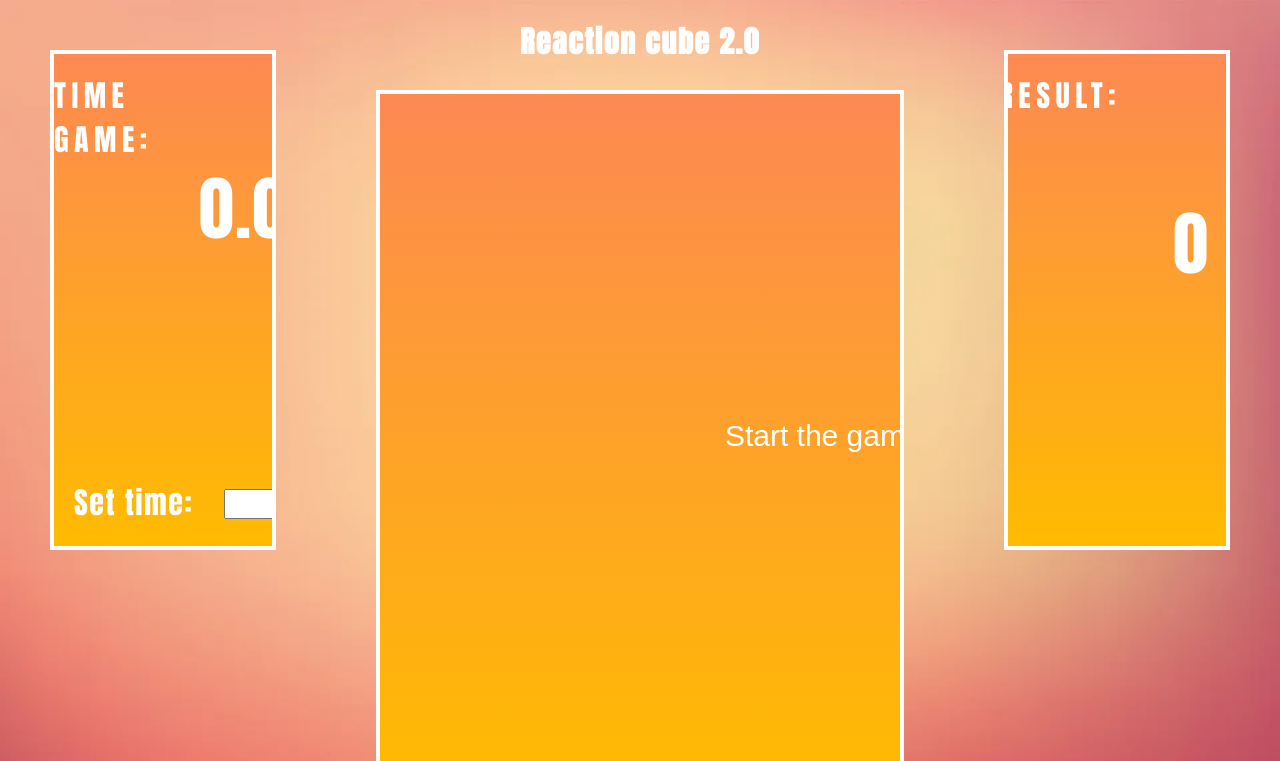
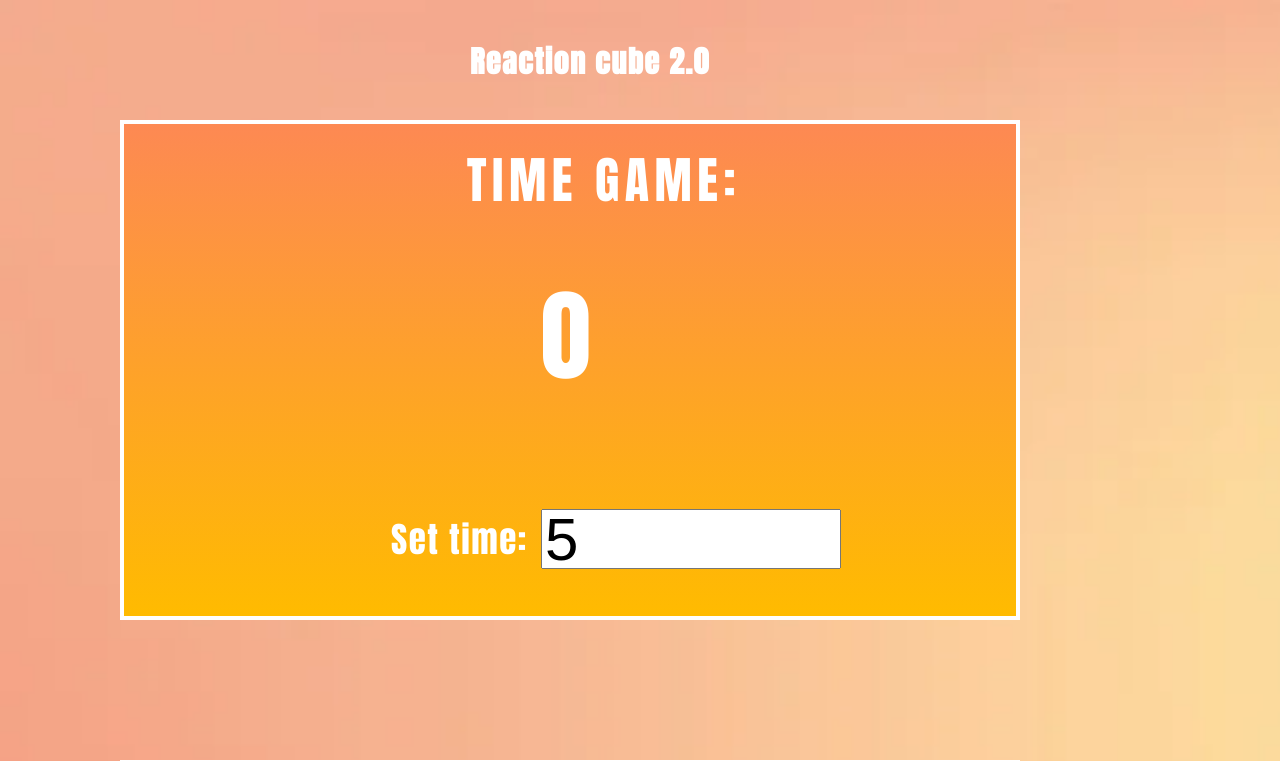
Before and after one commit to bimo1981/Reaction-cube-1.0.4, a plain HTML site: page index.html in a window 1280 px wide. Shown: the top 761 px of the page. Drawn offline with Linux system fonts and the light colour scheme.

Commit message:
adapt. for devices

```diff
--- a/index.html
+++ b/index.html
@@ -15,7 +15,7 @@
 
             <div class="time-page">
                 <div class="time-counter-name">Time game:</div>
-                <div class="set-time-name">Set time: <span class="time-score" id="time-score">0.0</span><input class="set-time-input" id="set-time-input" type="number" min="5" max="15"></div>
+                <div class="set-time-name">Set time: <span class="time-score" id="time-score">0</span><input class="set-time-input" id="set-time-input" type="number" min="5" max="15" value="5"></div>
             </div>
 
             <div class="game-page" id="game-page">
@@ -28,6 +28,8 @@
                 <div class="result-counter"><span class="result-counter-result" id="result-counter-result">0</span></div>
             </div>
 
+
+
     </div>
 
 
--- a/script.js
+++ b/script.js
@@ -107,7 +107,7 @@ function endGame() {
 function setGameTime() {
     var setTime = parseInt($setTime.value)
     $timeScore.textContent = setTime.toFixed(1)
-    if (setTime.toFixed(1) < 0 || setTime.toFixed(1) > 15) {
+    if (setTime.toFixed(1) < 0 || setTime.toFixed(1) > 15 || setTime == "") {
         $startButton.setAttribute("disabled", "true")
         throw new error("Введенное вами число меньше 0 или больше 15")
     } else {
--- a/style.css
+++ b/style.css
@@ -11,10 +11,9 @@
 
 /* styles for body */
 body {
-    margin: 0px;
+    margin: 70px;
     padding: 0px;
     font-family: Anton-Regular;
-    font-size: 16px;
     background-image: url(images/font1.webp);
     background-repeat: no-repeat;
     background-size: cover;
@@ -42,8 +41,8 @@ color: rgb(255, 255, 255);
 
 .game-page {
     display: inline-block;
-    width: 2500px;
-    height: 700px;
+    min-width: 900px;
+    min-height: 700px;
     margin: 50px;
     margin-top: 90px;
     position: relative;
@@ -105,7 +104,7 @@ color: rgb(255, 255, 255);
 
 .time-page, .result-page {
     display: inline-block;
-    width: 900px;
+    min-width: 350px;
     height: 500px;
     margin: 50px;
     padding: 20px;
@@ -172,3 +171,76 @@ color: rgb(255, 255, 255);
 .hide {
     visibility: hidden;
 }
+
+
+/* ......................................
+
+MEDIA
+
+........................................*/
+
+@media (max-width: 1600px) {
+
+   .all-the-page {
+    display: inline-block;
+}
+
+    .game-name {
+        top: -50px;
+        left: 400px;
+
+    }
+
+    /* COUNTER */
+
+    .time-page {
+        display: block
+    }
+
+    .time-score {
+        left: 150px;
+        top: -250px;
+        font-size: 100px;
+    }
+
+    .time-counter-name {
+        right: 275px;
+        font-size: 50px;
+    }
+
+    .set-time-name {
+        right: 225px;
+       font-size: 35px;
+       top: 390px;
+       width: 400px;
+    }
+
+    .set-time-input{
+        width: 300px;
+        height: 60px;
+        top: -5px;
+        font-size: 60px;
+    }
+
+
+
+    /* RESULT */
+    .result-page {
+        display: block;
+    }
+
+    .result-name {
+        right: 325px;
+        font-size: 50px;
+    }
+
+    .result-counter-result {
+        top: 170px;
+        left: 440px;
+        font-size: 140px;
+
+    }
+
+
+
+}
```
